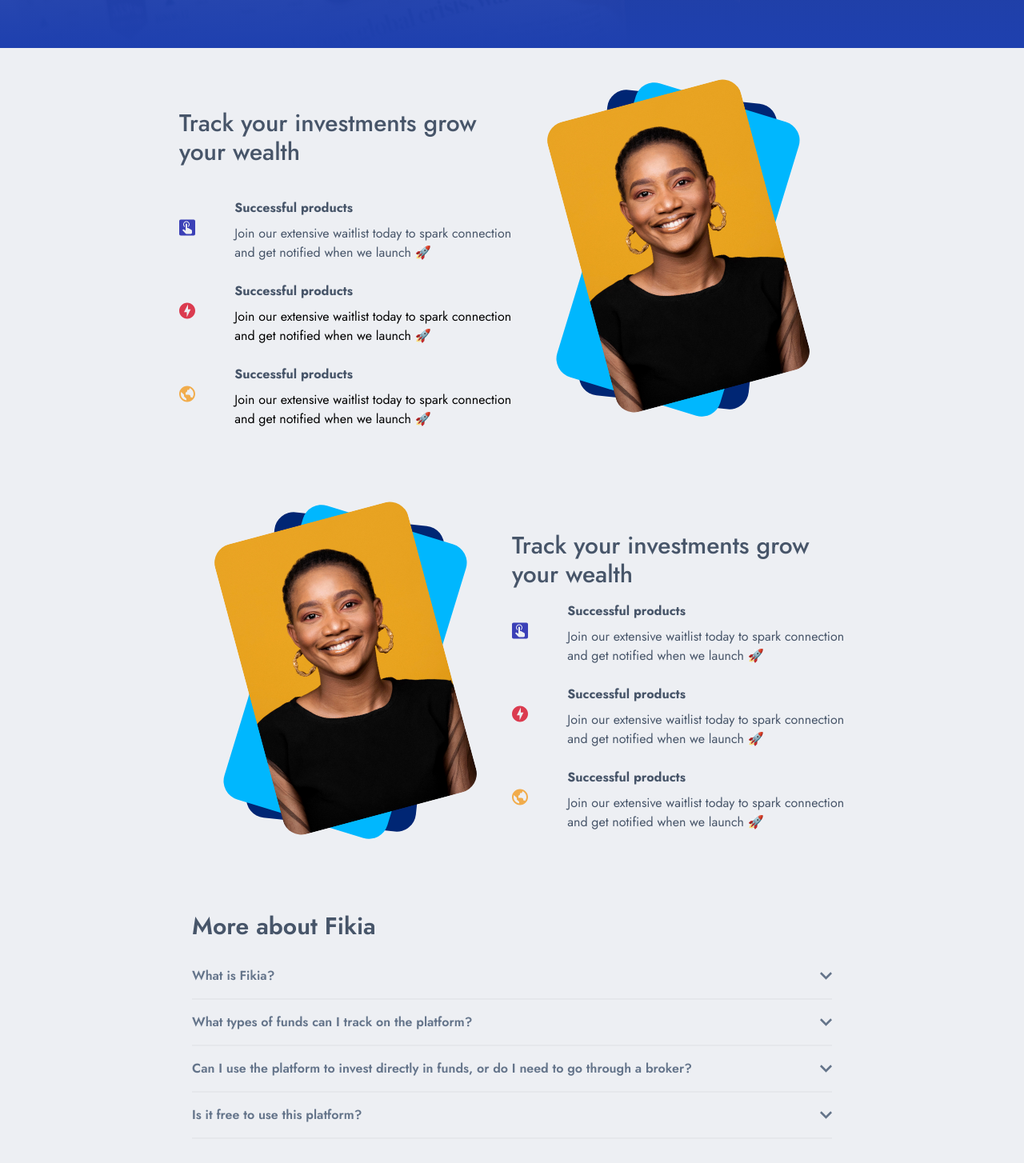
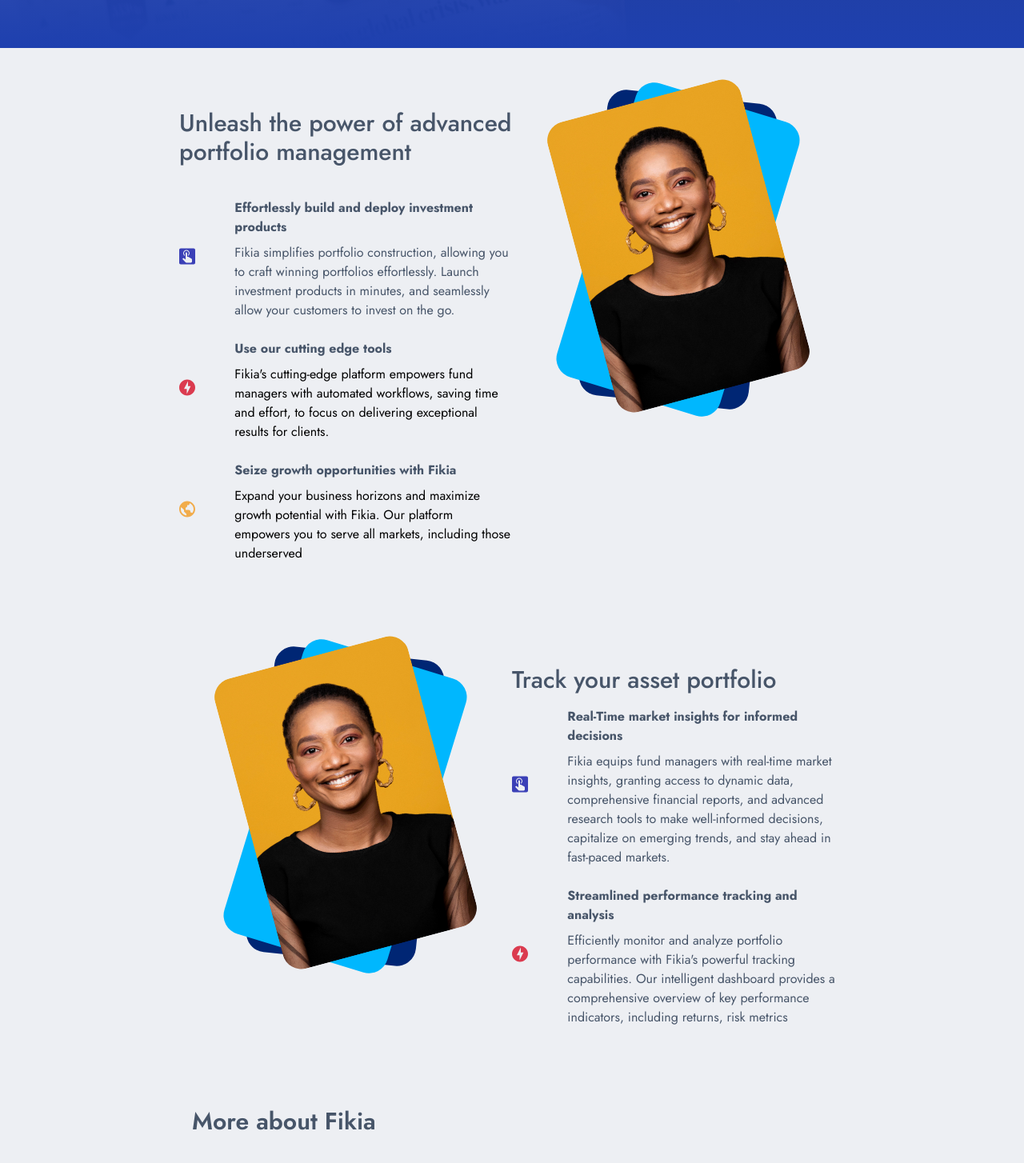
Before and after one commit to tier-one/fe-fikia, a Next.js app: page /fund-manager in a window 1280 px wide. Shown: the part 340-1794 px from the top of the page at 80% size. Built offline with nearby package versions, Linux system fonts and the light colour scheme.

Commit message:
complete text changes

```diff
--- a/app/(product)/fund-manager/page.tsx
+++ b/app/(product)/fund-manager/page.tsx
@@ -13,11 +13,10 @@
     <div className="bg-[#EDEFF3] relative  ">
       <Banner />
       <div className="absolute pt-16 z-20 text-white w-full ">
-        <div className="px-5 py-10 lg:px-28 lg:py-24">
-          <p className="text-3xl font-bold">For a fund Manager:</p>
+        <div className="px-5 py-10 lg:px-48 lg:py-24">
+          <p className="text-3xl font-bold">For fund Manager:</p>
           <p className="py-4">
-            Join our extensive waitlist today to spark connection and get
-            notified when we launch 🚀
+            Gain a competitive edge, streamline operations, and achieve outstanding results for your clients. 🚀
           </p>
           <div className="lg:w-1/2 ">
             <EmailRequest value="Book Demo" />
@@ -28,17 +27,17 @@
         <div className="lg:flex lg:justify-center lg:my-16 ">
           <div className="py-7 lg:w-1/2 ">
             <h1 className="font-medium text-3xl lg:pb-6 text-[#475569]">
-              Track your investments grow your wealth
+              Unleash the power of advanced portfolio management
             </h1>
             <div className="flex items-center py-2">
               <div className="w-1/6">
                 <Image src="/click.svg" alt="click" width={20} height={10} />
               </div>
               <div className="w-5/6">
-                <h2 className="font-bold py-2 text-[#475569]">Successful products</h2>
+                <h2 className="font-bold py-2 text-[#475569]">Effortlessly build and deploy investment products</h2>
                 <p className="text-normal text-[#475569]">
-                  Join our extensive waitlist today to spark connection and
-                  get notified when we launch 🚀
+                  Fikia simplifies portfolio construction, allowing you to craft winning portfolios effortlessly.
+                  Launch investment products in minutes, and seamlessly allow your customers to invest on the go.
                 </p>
               </div>
             </div>
@@ -47,10 +46,9 @@
                 <Image src="/power.svg" alt="power" width={20} height={10} />
               </div>
               <div className="w-5/6">
-                <h2 className="font-bold py-2 text-[#475569]">Successful products</h2>
+                <h2 className="font-bold py-2 text-[#475569]">Use our cutting edge tools</h2>
                 <p className="text-normal">
-                  Join our extensive waitlist today to spark connection and
-                  get notified when we launch 🚀
+                  Fikia's cutting-edge platform empowers fund managers with automated workflows, saving time and effort, to focus on delivering exceptional results for clients.
                 </p>
               </div>
             </div>
@@ -64,10 +62,10 @@
                 />
               </div>
               <div className="w-5/6">
-                <h2 className="font-bold py-2 text-[#475569]">Successful products</h2>
+                <h2 className="font-bold py-2 text-[#475569]">Seize growth opportunities with Fikia</h2>
                 <p className="text-normal">
-                  Join our extensive waitlist today to spark connection and
-                  get notified when we launch 🚀
+                  Expand your business horizons and maximize growth potential with Fikia.
+                  Our platform empowers you to serve all markets, including those underserved
                 </p>
               </div>
             </div>
@@ -87,17 +85,18 @@
 
             <div className="py-7 lg:w-1/2">
               <h1 className="font-medium text-3xl text-[#475569] ">
-                Track your investments grow your wealth
+                Track your asset portfolio
               </h1>
               <div className="flex items-center py-2">
                 <div className="w-1/6">
                   <Image src="/click.svg" alt="click" width={20} height={10} />
                 </div>
                 <div className="w-5/6">
-                  <h2 className="font-bold py-2 text-[#475569]">Successful products</h2>
+                  <h2 className="font-bold py-2 text-[#475569]">Real-Time market insights for informed decisions</h2>
                   <p className="text-normal text-[#475569]">
-                    Join our extensive waitlist today to spark connection and
-                    get notified when we launch 🚀
+                  Fikia equips fund managers with real-time market insights, granting access to dynamic data,
+                  comprehensive financial reports, and advanced research tools to make well-informed decisions,
+                  capitalize on emerging trends, and stay ahead in fast-paced markets.
                   </p>
                 </div>
               </div>
@@ -106,27 +105,10 @@
                   <Image src="/power.svg" alt="power" width={20} height={10} />
                 </div>
                 <div className="w-5/6">
-                  <h2 className="font-bold py-2 text-[#475569]">Successful products</h2>
+                  <h2 className="font-bold py-2 text-[#475569]">Streamlined performance tracking and analysis</h2>
                   <p className="text-normal text-[#475569]">
-                    Join our extensive waitlist today to spark connection and
-                    get notified when we launch 🚀
-                  </p>
-                </div>
-              </div>
-              <div className="flex items-center py-2">
-                <div className="w-1/6">
-                  <Image
-                    src="/worldwide.svg"
-                    alt="worldwide"
-                    width={20}
-                    height={10}
-                  />
-                </div>
-                <div className="w-5/6">
-                  <h2 className="font-bold py-2 text-[#475569]">Successful products</h2>
-                  <p className="text-normal text-[#475569]">
-                    Join our extensive waitlist today to spark connection and
-                    get notified when we launch 🚀
+                    Efficiently monitor and analyze portfolio performance with Fikia's powerful tracking capabilities.
+                    Our intelligent dashboard provides a comprehensive overview of key performance indicators, including returns, risk metrics
                   </p>
                 </div>
               </div>
--- a/app/(product)/investor/page.tsx
+++ b/app/(product)/investor/page.tsx
@@ -12,11 +12,11 @@
     <div className="bg-[#EDEFF3] relative">
       <Banner />
       <div className="absolute pt-16 z-20 text-white w-full ">
-        <div className="px-5 py-10 lg:px-28 lg:py-24">
+        <div className="px-5 py-10 lg:px-48 lg:py-24">
           <p className="text-3xl font-bold">For individual investor:</p>
           <p className="py-4">
             Join our extensive waitlist today to spark connection and get
-            notified when we launch 🚀
+            notified when we launch
           </p>
           <div className="lg:w-1/2 ">
             <EmailRequest value="Early Access" />
@@ -27,17 +27,17 @@
         <div className="lg:flex lg:justify-center lg:my-16 ">
           <div className="py-7 lg:w-1/2 ">
             <h1 className="font-medium text-3xl  text-[#475569] lg:pb-6">
-              Track your investments grow your wealth
+              Grow your wealth in confidence
             </h1>
             <div className="flex items-center py-2">
               <div className="w-1/6">
                 <Image src="/click.svg" alt="click" width={20} height={10} />
               </div>
               <div className="w-5/6">
-                <h2 className="font-bold  text-[#475569] py-2">Successful products</h2>
+                <h2 className="font-bold  text-[#475569] py-2">Unleash Your Investment Potential</h2>
                 <p className="text-normal  text-[#475569]">
-                  Join our extensive waitlist today to spark connection and
-                  get notified when we launch 🚀
+                This platform harnesses the power of financial markets, allowing users to build portfolios aligned with their investment goals.
+                With intuitive tools and insights, it enables informed decision-making and eliminates reliance on guesswork.
                 </p>
               </div>
             </div>
@@ -46,27 +46,10 @@
                 <Image src="/power.svg" alt="power" width={20} height={10} />
               </div>
               <div className="w-5/6">
-                <h2 className="font-bold py-2  text-[#475569]">Successful products</h2>
+                <h2 className="font-bold py-2  text-[#475569]">Build Your Dream Portfolio</h2>
                 <p className="text-normal  text-[#475569]">
-                  Join our extensive waitlist today to spark connection and
-                  get notified when we launch 🚀
-                </p>
-              </div>
-            </div>
-            <div className="flex items-center py-2">
-              <div className="w-1/6">
-                <Image
-                  src="/worldwide.svg"
-                  alt="worldwide"
-                  width={20}
-                  height={10}
-                />
-              </div>
-              <div className="w-5/6">
-                <h2 className="font-bold  text-[#475569] py-2">Successful products</h2>
-                <p className="text-normal  text-[#475569]">
-                  Join our extensive waitlist today to spark connection and
-                  get notified when we launch 🚀
+                  With Fikia, constructing your portfolio is a breeze. Our user-friendly interface lets you seamlessly select from a vast range of investment options,
+                  including stocks, bonds, mutual funds, ETFs, and more. Tailor your holdings to suit your preferences, and watch your portfolio take shape before your eyes.
                 </p>
               </div>
             </div>
@@ -86,17 +69,18 @@
 
             <div className="py-7 lg:w-1/2">
               <h1 className="font-medium  text-[#475569] text-3xl">
-                Track your investments grow your wealth
+                Track and optimize investment performance
               </h1>
               <div className="flex items-center py-2">
                 <div className="w-1/6">
                   <Image src="/click.svg" alt="click" width={20} height={10} />
                 </div>
                 <div className="w-5/6">
-                  <h2 className="font-bold py-2  text-[#475569]">Successful products</h2>
+                  <h2 className="font-bold py-2  text-[#475569]">Real-time monitoring</h2>
                   <p className="text-normal  text-[#475569]">
-                    Join our extensive waitlist today to spark connection and
-                    get notified when we launch 🚀
+                    Fikia offers real-time portfolio performance monitoring through powerful tracking capabilities.
+                    Our intuitive dashboard provides a comprehensive snapshot of investments, including returns, asset allocation,
+                    risk assessment, dividend tracking, and visual representations for better control over financial future.
                   </p>
                 </div>
               </div>
@@ -105,10 +89,11 @@
                   <Image src="/power.svg" alt="power" width={20} height={10} />
                 </div>
                 <div className="w-5/6">
-                  <h2 className="font-bold py-2  text-[#475569]">Successful products</h2>
+                  <h2 className="font-bold py-2  text-[#475569]">Knowledge is power</h2>
                   <p className="text-normal  text-[#475569]">
-                    Join our extensive waitlist today to spark connection and
-                    get notified when we launch 🚀
+                    At Fikia, we believe in empowering our users through knowledge.Enhance your investment skills,
+                    learn from experts, and engage with fellow investors to expand your understanding of the financial world
+                    by joining our community.
                   </p>
                 </div>
               </div>
@@ -122,10 +107,11 @@
                   />
                 </div>
                 <div className="w-5/6">
-                  <h2 className="font-bold py-2  text-[#475569]">Successful products</h2>
+                  <h2 className="font-bold py-2  text-[#475569]">Wherever you Go, Fikia is with you</h2>
                   <p className="text-normal  text-[#475569]">
-                    Join our extensive waitlist today to spark connection and
-                    get notified when we launch 🚀
+                    Enjoy seamless access to Fikia across multiple devices and platforms.
+                    Our mobile app and responsive web interface ensure that you can manage your investments anytime, anywhere.
+                    Stay connected to the markets and make informed decisions on the go.
                   </p>
                 </div>
               </div>
--- a/app/components/Faq.tsx
+++ b/app/components/Faq.tsx
@@ -8,19 +8,23 @@
 const frequentlyAskedQuestions: FaqType[] = [
   {
     question: 'What is Fikia?',
-    answer: 'Invest personal funds in financial instruments based on their investment goals, risk tolerance, and time horizon, with the aim of long-term wealth growth. '
+    answer: 'Fikia is a powerful platform designed specifically for retail investors to easily build and track their investment portfolios. It empowers individuals to take control of their financial future and make informed investment decisions.'
   },
   {
-    question: 'What types of funds can I track on the platform?',
-    answer: 'Invest personal funds in financial instruments based on their investment goals, risk tolerance, and time horizon, with the aim of long-term wealth growth. '
+    question: 'How does Fikia work? ',
+    answer: 'Fikia provides a user-friendly interface that allows you to seamlessly create and manage your investment portfolio. You can choose from a wide range of investment options, including Exchange Traded Funds (ETFs), mutual funds, and more. Fikia provides personalized recommendations based on your investment goals, risk tolerance, and preferences to help you make well-informed decisions.'
   },
   {
-    question: 'Can I use the platform to invest directly in funds, or do I need to go through a broker? ',
-    answer: 'Invest personal funds in financial instruments based on their investment goals, risk tolerance, and time horizon, with the aim of long-term wealth growth. '
+    question: 'Is Fikia suitable for beginners?',
+    answer: 'Absolutely! Fikia is designed to cater to investors of all experience levels, including beginners. We provide educational resources, tutorials, and a user-friendly interface to ensure that even those new to investing can easily navigate the platform and make informed decisions.'
   },
   {
-    question: 'Is it free to use this platform?',
-    answer: 'Invest personal funds in financial instruments based on their investment goals, risk tolerance, and time horizon, with the aim of long-term wealth growth. '
+    question: 'What is Fikia Plus?',
+    answer: 'Fikia Plus is a comprehensive platform specifically designed for fund managers to automate and streamline their fund management processes. It offers advanced tools and features to enhance efficiency, improve decision-making, and optimize portfolio performance.'
+  },
+  {
+    question: 'Is the platform free to use?',
+    answer: 'We have both free and premium subscription options. Our premium plans provide additional features and benefits, such as advanced portfolio analytics and personalized support.'
   },
 ]
 
```
Also changed, not shown: app/page.tsx (+6 -6 lines).
